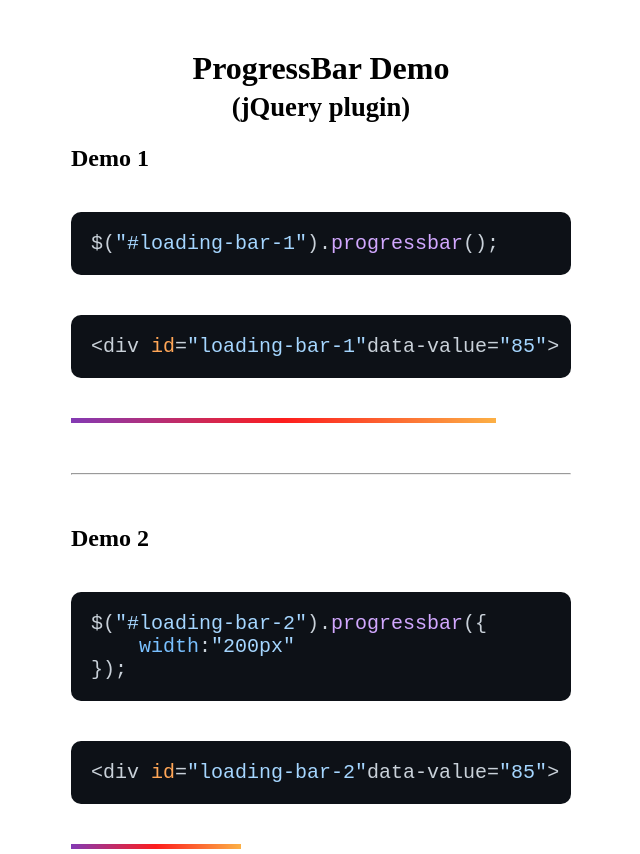
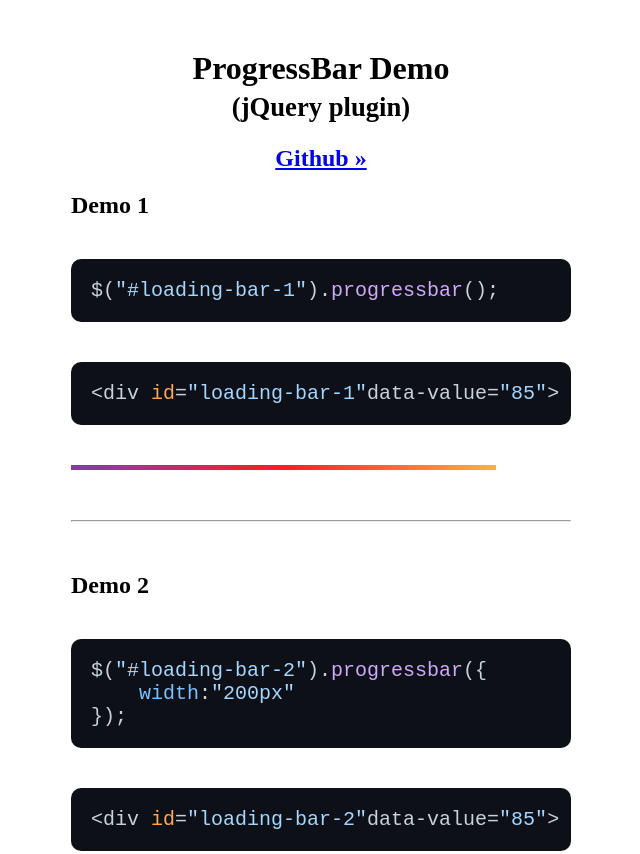
Before and after one commit to hiphop5782/progress-bar, a plain HTML site: page index.html in a window 1280 px wide. Shown: the top 854 px of the page, without its empty margins (319-959 px from the left). Drawn offline with nearby package versions, Linux system fonts and the light colour scheme.

Commit message:
demo page 수정

```diff
--- a/index.html
+++ b/index.html
@@ -78,6 +78,10 @@
     <div class="container">
         <div class="row center">
             <h1>ProgressBar Demo<br><small>(jQuery plugin)</small></h1>
+        </div>
+
+        <div class="row center">
+            <h2><a href="https://github.com/hiphop5782/progressbar">Github &raquo;</a></h2>
         </div>
 
         <div class="row">
```
